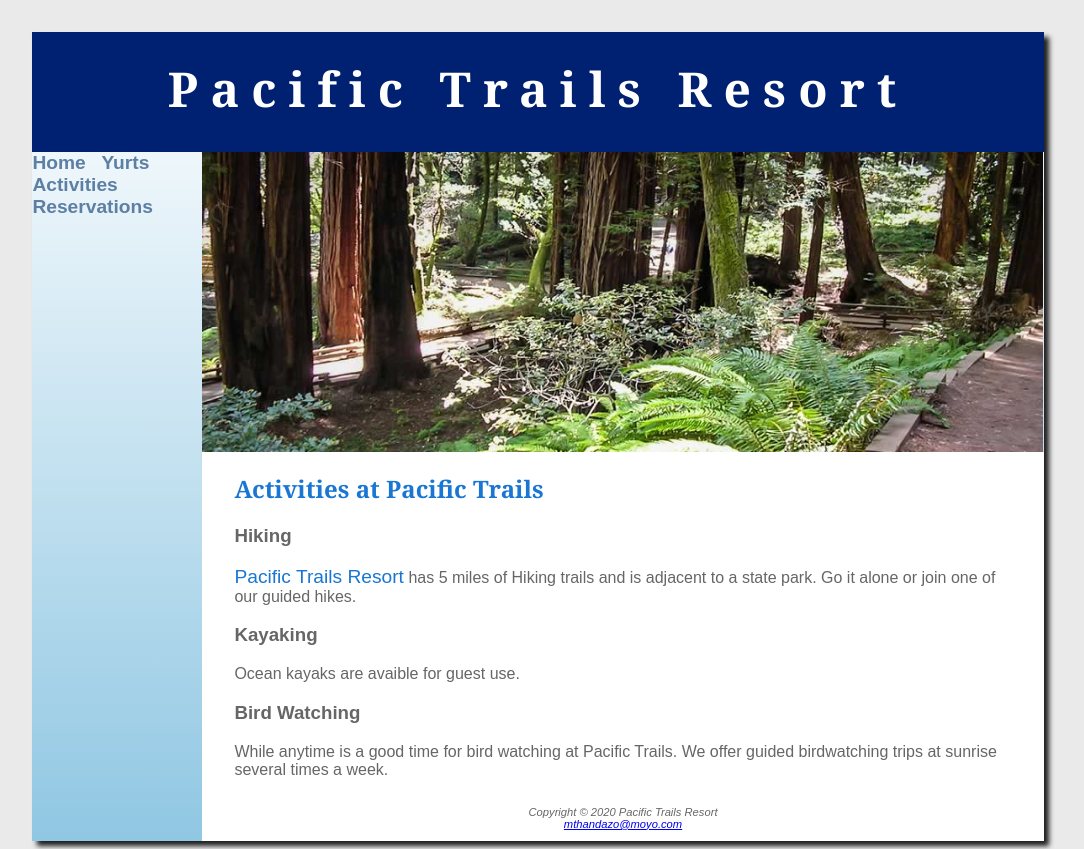
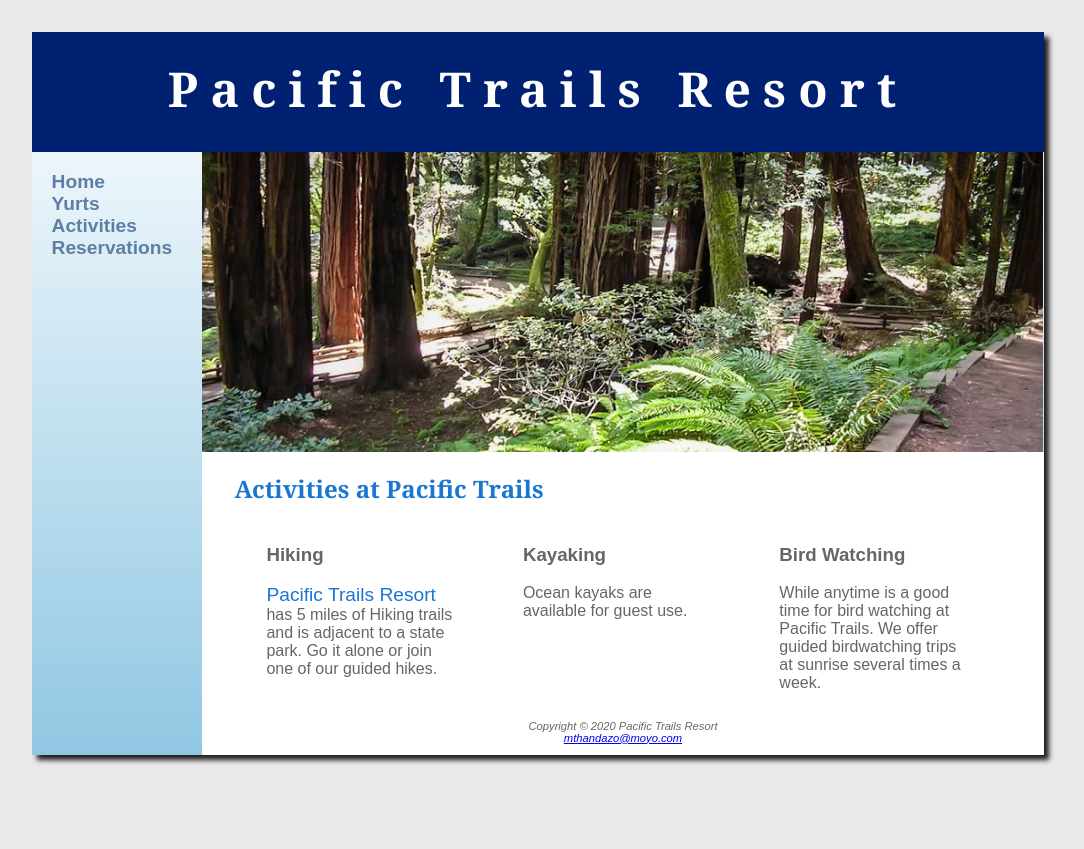
Before and after one commit to Mthandazo1/Sdev153, a plain HTML site: page CH6/activities.html in a window 1280 px wide. Shown: the whole page, without its empty margins (102-1186 px from the left). After the commit the page ends 800 px from the top, so only its background shows below. Drawn offline with Linux system fonts and the light colour scheme.

Commit message:
chapter6 complete

```diff
--- a/CH6/activities.html
+++ b/CH6/activities.html
@@ -8,31 +8,39 @@
   <body>
   <div id = "wrapper">
     <header>
-      <h1>Pacific Trails Resort</h1>
+      <h1><a href="index.html">Pacific Trails Resort</a></h1>
 </header>
 <nav>
-    <a href="index.html">Home</a> &nbsp;
-    <a href="yurts.html">Yurts</a> &nbsp;
-	  <a href="activities.html">Activities</a> &nbsp;
-    <a href="reservations.html">Reservations</a> &nbsp;
+  <ul>
+   <li><a href="index.html">Home</a></li>
+   <li><a href="yurts.html">Yurts</a></li>
+	 <li><a href="activities.html">Activities</a></li>
+   <li><a href="reservations.html">Reservations</a></li>
+  </ul>
 </nav>
 <div id = "trailhero">
 </div>
 <main>
  <h2>Activities at Pacific Trails</h2>
+ <section>
  <h3>Hiking</h3>
  <p><span class ="resort" >Pacific Trails Resort</span> has 5 miles of Hiking
   trails and is adjacent to a state park. Go it
   alone or join one of our guided hikes.
  </p>
+ </section>
+ <section>
  <h3>Kayaking</h3>
- <p>Ocean kayaks are avaible for guest use.</p>
+ <p>Ocean kayaks are available for guest use.</p>
+ </section>
+ <section>
  <h3>Bird Watching</h3>
  <p>While anytime is a good time for bird
   watching at Pacific Trails. We offer guided
   birdwatching trips at sunrise several times
   a week.
  </p>
+ </section>
  </main>
 <footer>
   Copyright &copy; 2020 Pacific Trails Resort<br>
```
Also changed, not shown: CH6/index.html (+1 -1 lines), CH6/reservations.html (+7 -5 lines), 1 other file.
